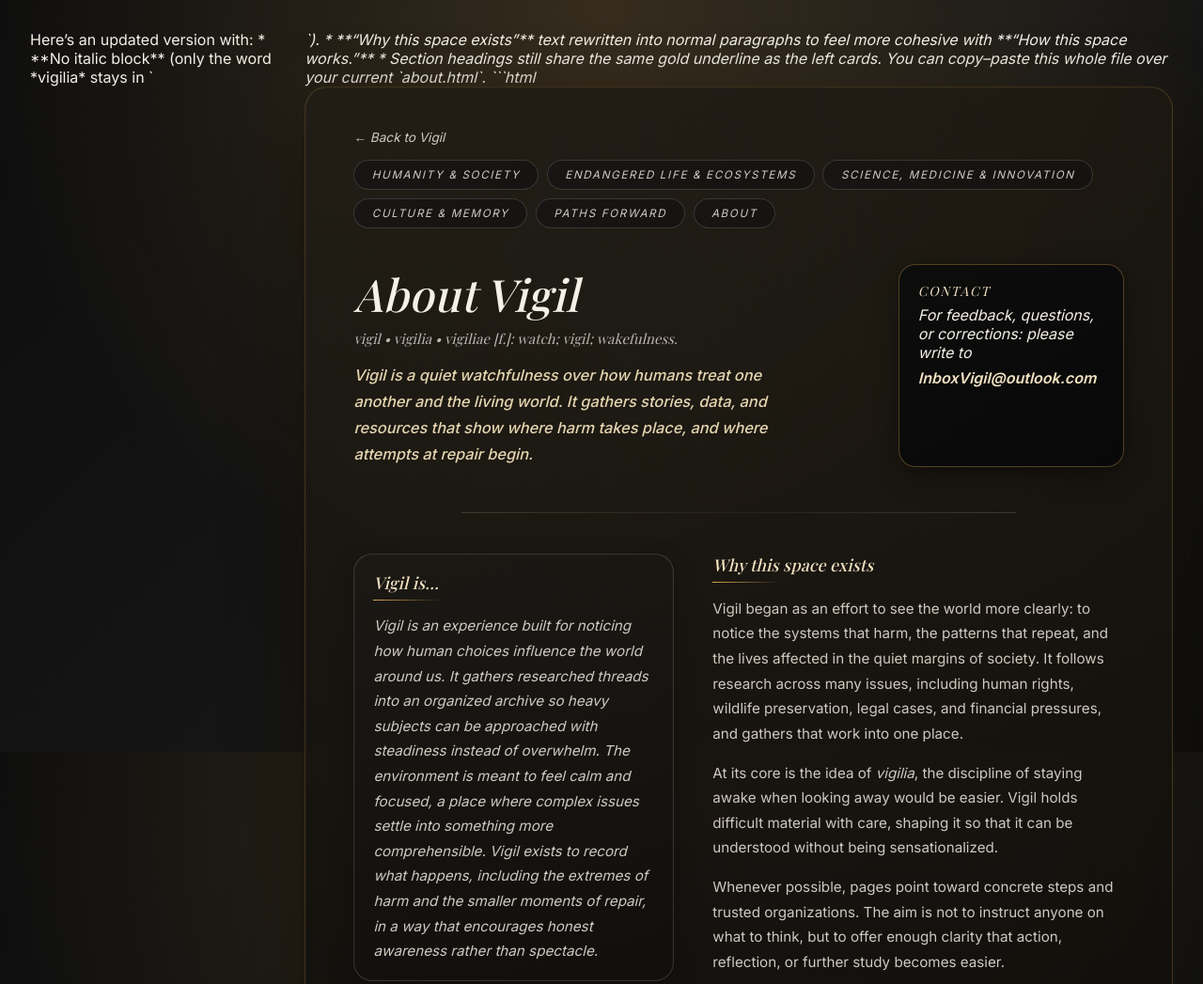
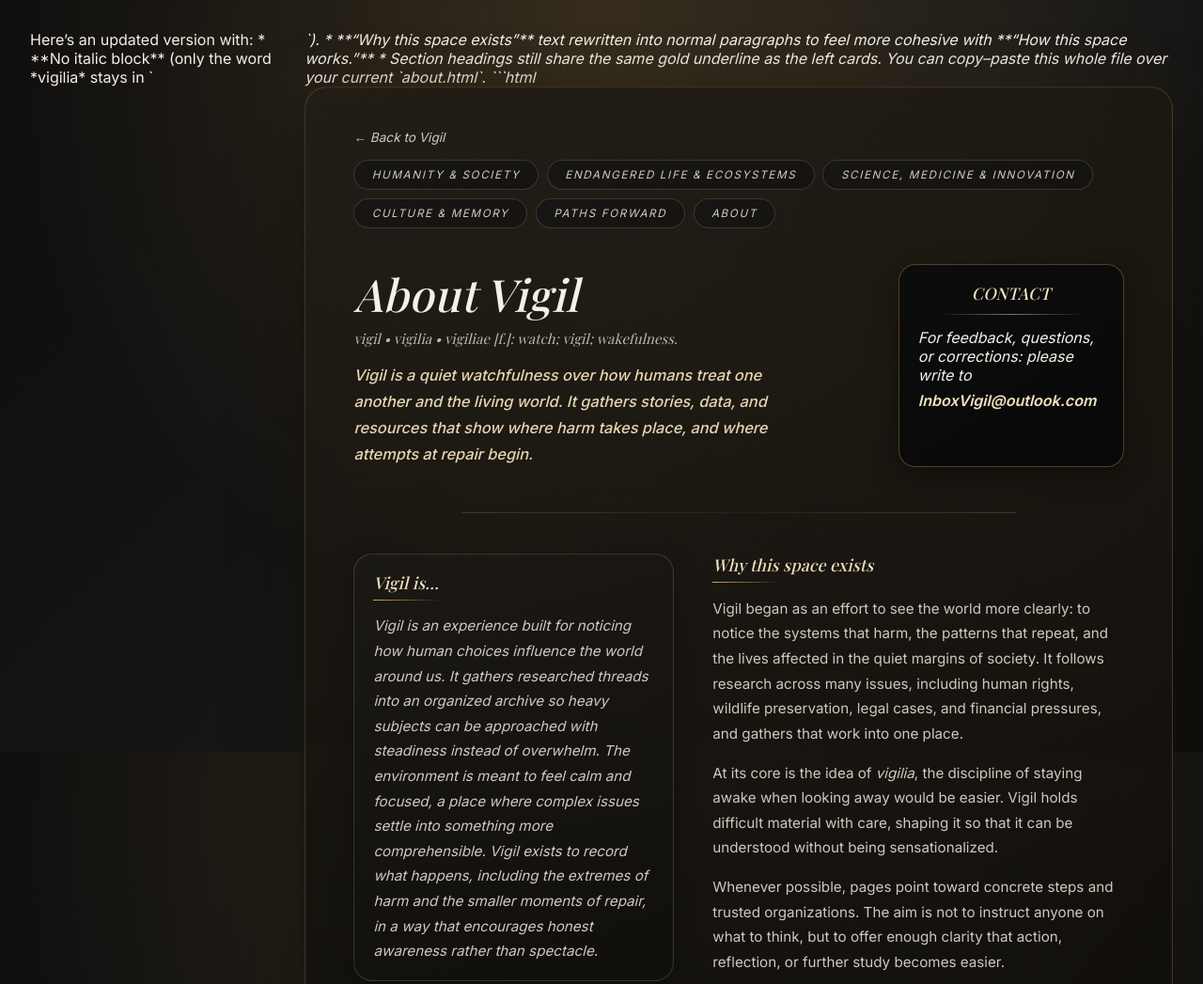
Before and after one commit to EqualHuman/the_vigil, a plain HTML site: page about.html in a window 1280 px wide. Shown: the top 1047 px of the page at 94% size. Drawn offline with nearby package versions, Linux system fonts and the light colour scheme.

Commit message:
Update about.html

```diff
--- a/about.html
+++ b/about.html
@@ -178,12 +178,35 @@ You can copy–paste this whole file over your current `about.html`.
 
 .contact-title {
   font-family: "Playfair Display", serif;
+  font-size: 1.1rem;
+  font-weight: 500;
   color: var(--highlight);
-    font-size: 0.88rem;
-    text-transform: uppercase;
-    letter-spacing: 0.12em;
-    margin-bottom: 0.4rem;
+  letter-spacing: 0.01em;
+  margin-bottom: 0.9rem;
+  padding-bottom: 0.75rem;
+  position: relative;
+  text-align: center;
 }
+
+/* Symmetrical underline */
+.contact-title::after {
+  content: "";
+  position: absolute;
+  bottom: 0;
+  left: 50%;
+  transform: translateX(-50%);
+
+  width: 160px;   /* fixed width = perfect symmetry */
+  height: 1px;
+
+  background: linear-gradient(
+    90deg,
+    rgba(243,226,194,0),      /* transparent start */
+    rgba(243,226,194,0.5),    /* brightest at center */
+    rgba(243,226,194,0)       /* transparent end */
+  );
+}
+
 
   .contact-email {
     margin-top: 0.45rem;
@@ -244,19 +267,14 @@ You can copy–paste this whole file over your current `about.html`.
   letter-spacing: 0.01em;
   margin-bottom: 0.9rem;
   padding-bottom: 0.5rem;
-    position: relative;
+
+  /* gold underline as a background, not ::after */
+  background-image: linear-gradient(90deg, var(--accent), transparent);
+  background-position: left bottom;
+  background-repeat: no-repeat;
+  background-size: 72px 1px;
 }
 
-  .section-heading::after,
-  .card-title::after {
-    content: "";
-    position: absolute;
-    left: 0;
-    bottom: 0;
-    width: 72px;
-    height: 1px;
-    background: linear-gradient(90deg, var(--accent), transparent);
-  }
 
   .quote-block,
   .slow-update-note,
```
Lines whose indentation alone changed are shown as unchanged.
